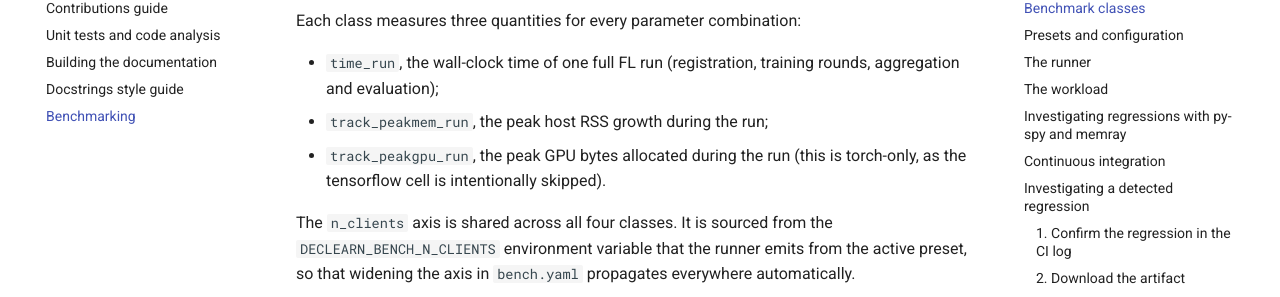
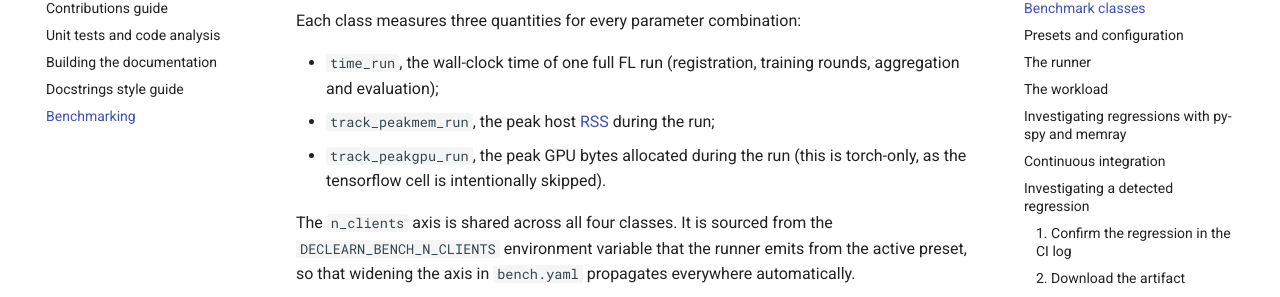
Before and after one commit to DecLearn/declearn, an MkDocs documentation site: the page built from docs/devs-guide/benchmarks.md, in a window 1280 px wide and 900 px high, scrolled down 949 px. Shown: the part 148-445 px from the top of the window. Built offline with MkDocs 1.6.1 and Material for MkDocs 9.7.7, drawn with Linux system fonts in a browser that asks for light colours; the version menu is left out.

```diff
--- a/docs/devs-guide/benchmarks.md
+++ b/docs/devs-guide/benchmarks.md
@@ -37,7 +37,8 @@ Each class measures three quantities for every parameter combination:
 
 - `time_run`, the wall-clock time of one full FL run (registration,
   training rounds, aggregation and evaluation);
-- `track_peakmem_run`, the peak host RSS growth during the run;
+- `track_peakmem_run`, the peak host [RSS](https://en.wikipedia.org/wiki/Resident_set_size)
+  during the run;
 - `track_peakgpu_run`, the peak GPU bytes allocated during the run
   (this is torch-only, as the tensorflow cell is intentionally skipped).
 
```
